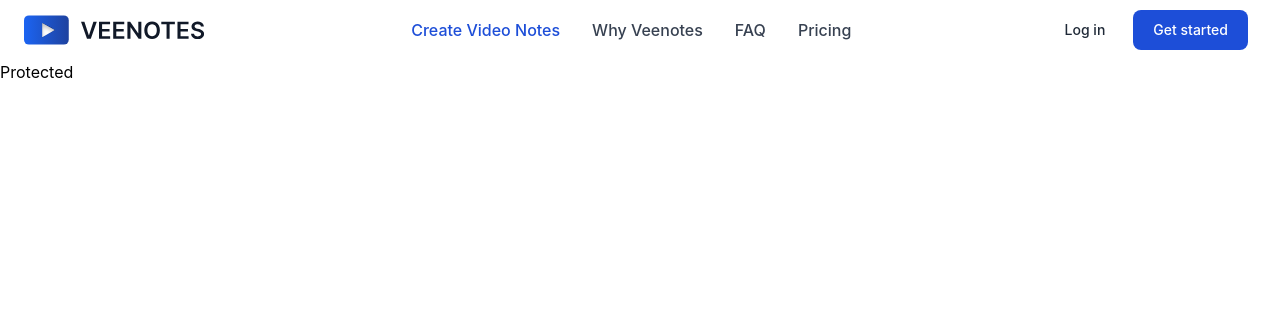
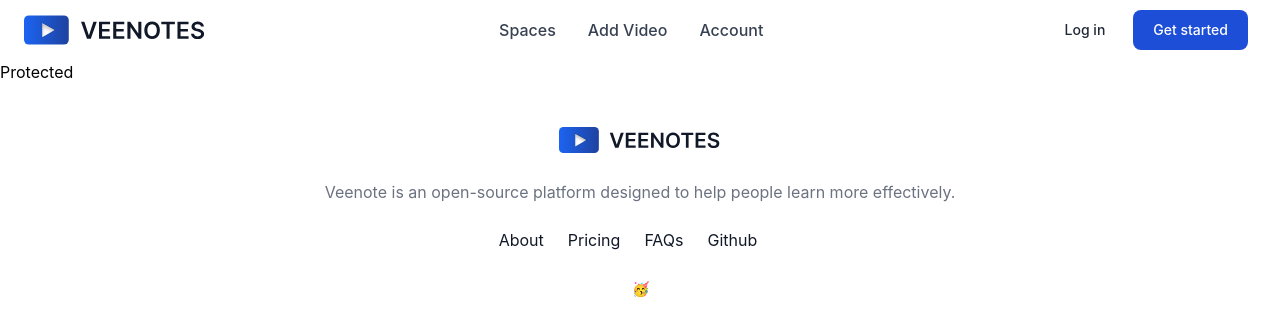
Before and after one commit to alexanderstoehr/vn-frontend, a React (Vite) app: page /account in a window 1280 px wide. Shown: the top 336 px of the page. Built offline with nearby package versions, Linux system fonts and the light colour scheme.

Commit message:
updated protected routes and account header

```diff
--- /dev/null
+++ b/src/components/AccountHeader.jsx
@@ -0,0 +1,59 @@
+export default function AccountHeader() {
+	return (
+		<header>
+
+			<nav className="bg-white border-gray-200 px-4 lg:px-6 py-2.5 dark:bg-gray-800">
+				<div className="flex flex-wrap justify-between items-center mx-auto max-w-screen-xl">
+					<a href="https://veenotes.com" className="flex items-center">
+						<img src="/assets/logos/veenotes-logo-lightmode.svg" className="mr-3 h-6 sm:h-9" alt="Veenotes Logo"/>
+					</a>
+					<div className="flex items-center lg:order-2">
+						<a href="#"
+						   className="text-gray-800 dark:text-white hover:bg-gray-50 focus:ring-4 focus:ring-gray-300 font-medium rounded-lg text-sm px-4 lg:px-5 py-2 lg:py-2.5 mr-2 dark:hover:bg-gray-700 focus:outline-none dark:focus:ring-gray-800">Log
+							in</a>
+						<a href="#"
+						   className="text-white bg-primary-700 hover:bg-primary-800 focus:ring-4 focus:ring-primary-300 font-medium rounded-lg text-sm px-4 lg:px-5 py-2 lg:py-2.5 mr-2 dark:bg-primary-600 dark:hover:bg-primary-700 focus:outline-none dark:focus:ring-primary-800">Get
+							started</a>
+						<button data-collapse-toggle="mobile-menu-2" type="button"
+								className="inline-flex items-center p-2 ml-1 text-sm text-gray-500 rounded-lg lg:hidden hover:bg-gray-100 focus:outline-none focus:ring-2 focus:ring-gray-200 dark:text-gray-400 dark:hover:bg-gray-700 dark:focus:ring-gray-600"
+								aria-controls="mobile-menu-2" aria-expanded="false">
+							<span className="sr-only">Open main menu</span>
+							<svg className="w-6 h-6" fill="currentColor" viewBox="0 0 20 20" xmlns="http://www.w3.org/2000/svg">
+								<path fillRule="evenodd"
+									  d="M3 5a1 1 0 011-1h12a1 1 0 110 2H4a1 1 0 01-1-1zM3 10a1 1 0 011-1h12a1 1 0 110 2H4a1 1 0 01-1-1zM3 15a1 1 0 011-1h12a1 1 0 110 2H4a1 1 0 01-1-1z"
+									  clipRule="evenodd"></path>
+							</svg>
+							<svg className="hidden w-6 h-6" fill="currentColor" viewBox="0 0 20 20" xmlns="http://www.w3.org/2000/svg">
+								<path fillRule="evenodd"
+									  d="M4.293 4.293a1 1 0 011.414 0L10 8.586l4.293-4.293a1 1 0 111.414 1.414L11.414 10l4.293 4.293a1 1 0 01-1.414 1.414L10 11.414l-4.293 4.293a1 1 0 01-1.414-1.414L8.586 10 4.293 5.707a1 1 0 010-1.414z"
+									  clipRule="evenodd"></path>
+							</svg>
+						</button>
+					</div>
+					<div className="hidden justify-between items-center w-full lg:flex lg:w-auto lg:order-1" id="mobile-menu-2">
+						<ul className="flex flex-col mt-4 font-medium lg:flex-row lg:space-x-8 lg:mt-0">
+							<li>
+								<a href="/#demo"
+								   className="block py-2 pr-4 pl-3 text-gray-700 border-b border-gray-100 hover:bg-gray-50 lg:hover:bg-transparent lg:border-0 lg:hover:text-primary-700
+                                   lg:p-0 dark:text-gray-400 lg:dark:hover:text-white dark:hover:bg-gray-700 dark:hover:text-white lg:dark:hover:bg-transparent dark:border-gray-700"
+								   aria-current="page">Spaces</a>
+							</li>
+							<li>
+								<a href="/#benefits"
+								   className="block py-2 pr-4 pl-3 text-gray-700 border-b border-gray-100 hover:bg-gray-50 lg:hover:bg-transparent lg:border-0 lg:hover:text-primary-700
+                                   lg:p-0 dark:text-gray-400 lg:dark:hover:text-white dark:hover:bg-gray-700 dark:hover:text-white lg:dark:hover:bg-transparent dark:border-gray-700">Add
+									Video</a>
+							</li>
+							<li>
+								<a href="/#pricing"
+								   className="block py-2 pr-4 pl-3 text-gray-700 border-b border-gray-100 hover:bg-gray-50 lg:hover:bg-transparent lg:border-0 lg:hover:text-primary-700
+                                   lg:p-0 dark:text-gray-400 lg:dark:hover:text-white dark:hover:bg-gray-700 dark:hover:text-white lg:dark:hover:bg-transparent dark:border-gray-700">Account</a>
+							</li>
+						</ul>
+					</div>
+				</div>
+			</nav>
+
+		</header>
+	);
+}
--- a/src/layouts/DefaultLayout.jsx
+++ b/src/layouts/DefaultLayout.jsx
@@ -1,11 +1,13 @@
 import {Outlet} from "react-router-dom";
 import Header from "../components/Header.jsx";
+import Footer from "../components/Footer.jsx";
 
 export default function DefaultLayout() {
 	return (
 		<>
 			<Header/>
 			<Outlet/>
+			<Footer/>
 		</>
 	);
 }
--- a/src/layouts/ProtectedRoute.jsx
+++ b/src/layouts/ProtectedRoute.jsx
@@ -1,4 +1,7 @@
 import {Outlet, useNavigate} from "react-router-dom";
+import Header from "../components/Header.jsx";
+import Footer from "../components/Footer.jsx";
+import AccountHeader from "../components/AccountHeader.jsx";
 
 export default function ProtectedRoute() {
 	const loginPage = "/login";
@@ -9,6 +12,12 @@ export default function ProtectedRoute() {
 	if (!isLoggedIn) {
 		navigate(loginPage);
 	} else {
-        return <Outlet/>
+		return (
+			<>
+				<AccountHeader/>
+				<Outlet/>
+				<Footer/>
+			</>
+		)
 	}
 }
--- a/src/pages/Home/Home.jsx
+++ b/src/pages/Home/Home.jsx
@@ -13,7 +13,6 @@ export default function Home() {
 			<Benefits/>
 			<Pricing/>
 			<FAQ/>
-			<Footer/>
 		</div>
 	)
 }
--- a/src/pages/PageNotFound.jsx
+++ b/src/pages/PageNotFound.jsx
@@ -1,7 +1,26 @@
 export default function PageNotFound() {
-    return (
-        <div>
-            Page Not Found
-        </div>
-    )
+	return (
+		<section className="bg-white dark:bg-gray-900">
+			<div className="py-8 px-4 mx-auto max-w-screen-xl lg:py-16 lg:px-6">
+				<div className="mx-auto max-w-screen-sm text-center">
+					<div className="mx-auto mb-4 text-9xl">
+						🤯
+					</div>
+					<h1 className="mb-4 text-2xl font-extrabold text-primary-600 dark:text-primary-500">404 Not Found</h1>
+					<p className="mb-10 text-3xl tracking-tight font-bold text-gray-900 md:text-4xl dark:text-white">Whoops! That page
+						doesn’t exist.</p>
+					<p className="mb-4 text-gray-500 dark:text-gray-400">Here are some helpful links instead:</p>
+					<ul className="flex justify-center items-center space-x-4 text-gray-500 dark:text-gray-400">
+						<li>
+							<a href="/" className="underline hover:text-gray-900 dark:hover:text-white">Home</a>
+						</li>
+						<li>
+							<a href="https://github.com/alexanderstoehr/Veenotes/discussions"
+							   className="underline hover:text-gray-900 dark:hover:text-white">Help Forum</a>
+						</li>
+					</ul>
+				</div>
+			</div>
+		</section>
+	)
 }
--- a/src/pages/router.jsx
+++ b/src/pages/router.jsx
@@ -3,6 +3,8 @@ import DefaultLayout from "../layouts/DefaultLayout.jsx";
 import PageNotFound from "./PageNotFound.jsx";
 import Home from "./Home/Home.jsx";
 import ProtectedRoute from "../layouts/ProtectedRoute.jsx";
+import Spaces from "./Spaces/AllSpaces/Spaces.jsx";
+import SingleSpace from "./Spaces/SingleSpace/SIngleSpace.jsx";
 
 export default function Router() {
 	return (
@@ -11,10 +13,13 @@ export default function Router() {
 				<Route element={<DefaultLayout/>}>
 					<Route path="/" element={<Home/>}/>
 					<Route path="*" element={<PageNotFound/>}/>
+				</Route>
 				<Route element={<ProtectedRoute/>}>
 					<Route path="/account" element={<h1>Protected</h1>}/>
-                    </ Route>
+					<Route path="/spaces" element={<Spaces/>}/>
+					<Route path="/space" element={<SingleSpace/>}/>
 				</Route>
+
 			</Routes>
 		</BrowserRouter>
 	);
```
Lines whose indentation alone changed are shown as unchanged.
